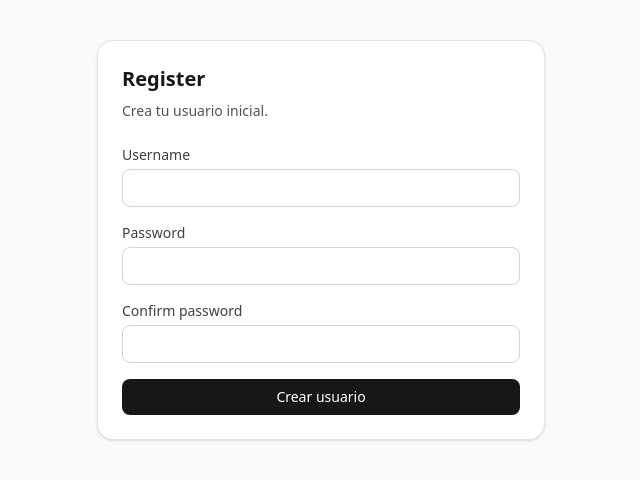
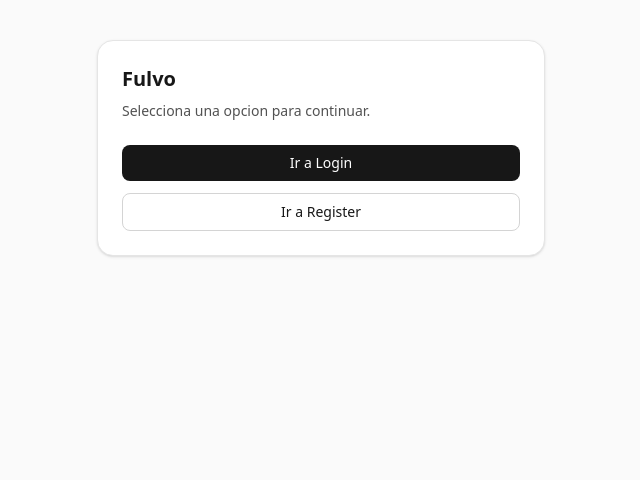
Before and after one commit to jeremiasavaro/Fulvo, a Next.js app in the folder fulvo/: page / in a window 1280 px wide. Shown: the top 480 px of the page, without its empty margins (319-959 px from the left). Built offline with nearby package versions, Linux system fonts and the light colour scheme.

Commit message:
Refactor registration page to remove form and navigation links for login and registration

```diff
--- a/fulvo/src/app/page.js
+++ b/fulvo/src/app/page.js
@@ -1,104 +1,27 @@
-"use client";
-
-import { useState } from "react";
+import Link from "next/link";
 
 export default function Home() {
-  const [status, setStatus] = useState("idle");
-  const [message, setMessage] = useState("");
-
-  async function onSubmit(event) {
-    event.preventDefault();
-    setStatus("loading");
-    setMessage("");
-
-    const formData = new FormData(event.currentTarget);
-    const body = {
-      username: formData.get("username"),
-      password: formData.get("password"),
-      password_confirmation: formData.get("password_confirmation"),
-    };
-
-    try {
-      const response = await fetch("/api/register", {
-        method: "POST",
-        headers: { "Content-Type": "application/json" },
-        body: JSON.stringify(body),
-      });
-
-      const result = await response.json();
-
-      if (!response.ok) {
-        setStatus("error");
-        setMessage(result?.error || "No se pudo crear el usuario");
-        return;
-      }
-
-      event.currentTarget.reset();
-      setStatus("success");
-      setMessage(`Usuario ${result.user.username} creado correctamente`);
-    } catch {
-      setStatus("error");
-      setMessage("No se pudo conectar con el servidor");
-    }
-  }
-
   return (
     <main className="min-h-screen bg-neutral-50 p-6 md:p-10">
       <section className="mx-auto w-full max-w-md rounded-2xl border border-neutral-200 bg-white p-6 shadow-sm">
-        <h1 className="text-xl font-semibold text-neutral-900">Register</h1>
-        <p className="mt-2 text-sm text-neutral-600">Crea tu usuario inicial.</p>
+        <h1 className="text-xl font-semibold text-neutral-900">Fulvo</h1>
+        <p className="mt-2 text-sm text-neutral-600">Selecciona una opcion para continuar.</p>
 
-        <form onSubmit={onSubmit} className="mt-6 space-y-4">
-          <label className="block">
-            <span className="mb-1 block text-sm text-neutral-700">Username</span>
-            <input
-              name="username"
-              required
-              minLength={3}
-              className="w-full rounded-lg border border-neutral-300 px-3 py-2 text-sm outline-none focus:border-neutral-500"
-            />
-          </label>
+        <div className="mt-6 flex flex-col gap-3">
+          <Link
+            href="/login"
+            className="rounded-lg bg-neutral-900 px-4 py-2 text-center text-sm font-medium text-white transition hover:bg-neutral-700"
+          >
+            Ir a Login
+          </Link>
 
-          <label className="block">
-            <span className="mb-1 block text-sm text-neutral-700">Password</span>
-            <input
-              name="password"
-              type="password"
-              required
-              minLength={8}
-              className="w-full rounded-lg border border-neutral-300 px-3 py-2 text-sm outline-none focus:border-neutral-500"
-            />
-          </label>
-
-          <label className="block">
-            <span className="mb-1 block text-sm text-neutral-700">Confirm password</span>
-            <input
-              name="password_confirmation"
-              type="password"
-              required
-              minLength={8}
-              className="w-full rounded-lg border border-neutral-300 px-3 py-2 text-sm outline-none focus:border-neutral-500"
-            />
-          </label>
-
-          <button
-            type="submit"
-            disabled={status === "loading"}
-            className="w-full rounded-lg bg-neutral-900 px-4 py-2 text-sm font-medium text-white transition hover:bg-neutral-700 disabled:cursor-not-allowed disabled:bg-neutral-400"
+          <Link
+            href="/register"
+            className="rounded-lg border border-neutral-300 px-4 py-2 text-center text-sm font-medium text-neutral-900 transition hover:bg-neutral-100"
           >
-            {status === "loading" ? "Creando..." : "Crear usuario"}
-          </button>
-        </form>
-
-        {message ? (
-          <p
-            className={`mt-4 text-sm ${
-              status === "error" ? "text-red-600" : "text-emerald-700"
-            }`}
-          >
-            {message}
-          </p>
-        ) : null}
+            Ir a Register
+          </Link>
+        </div>
       </section>
     </main>
   );
```
